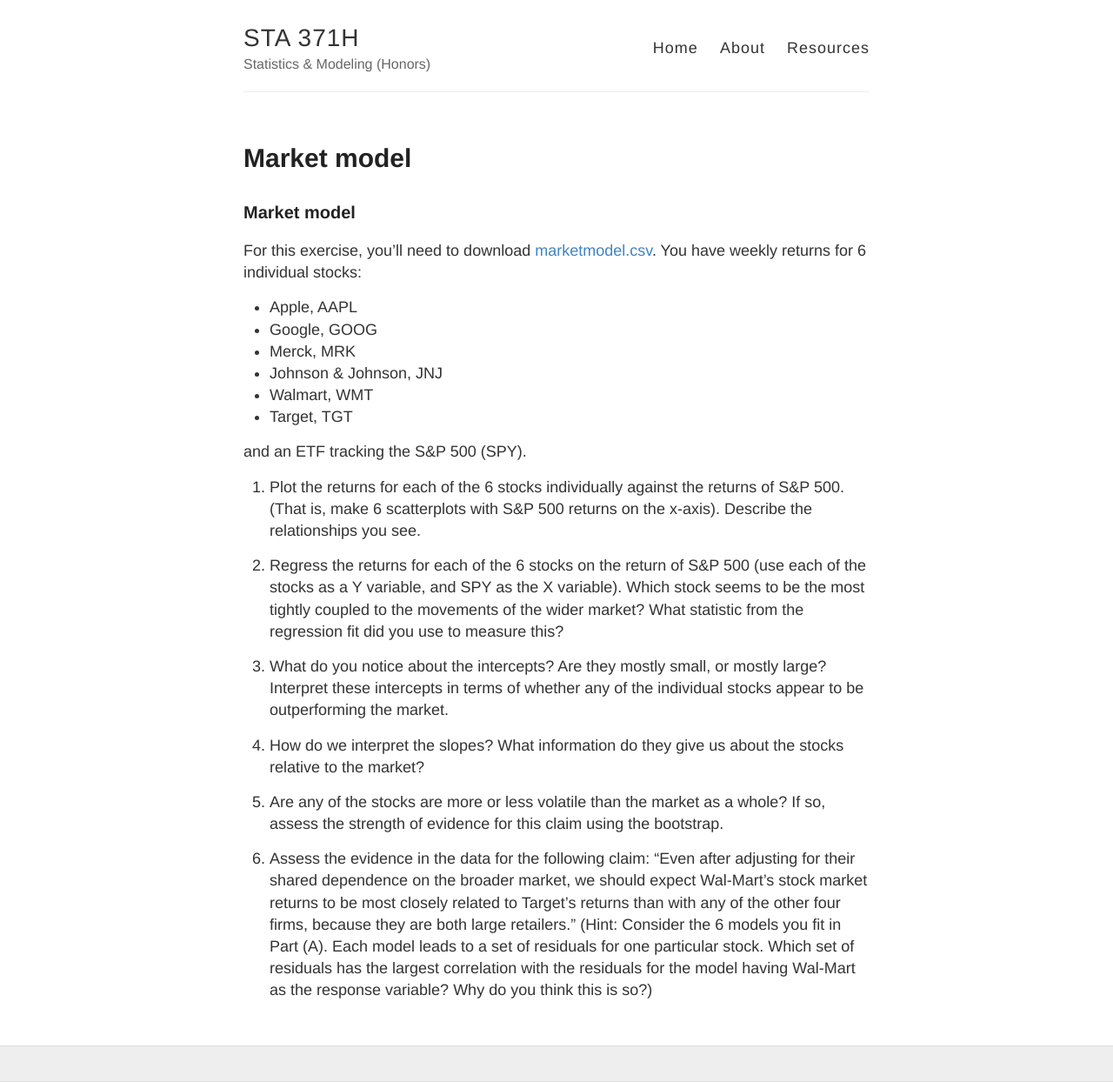
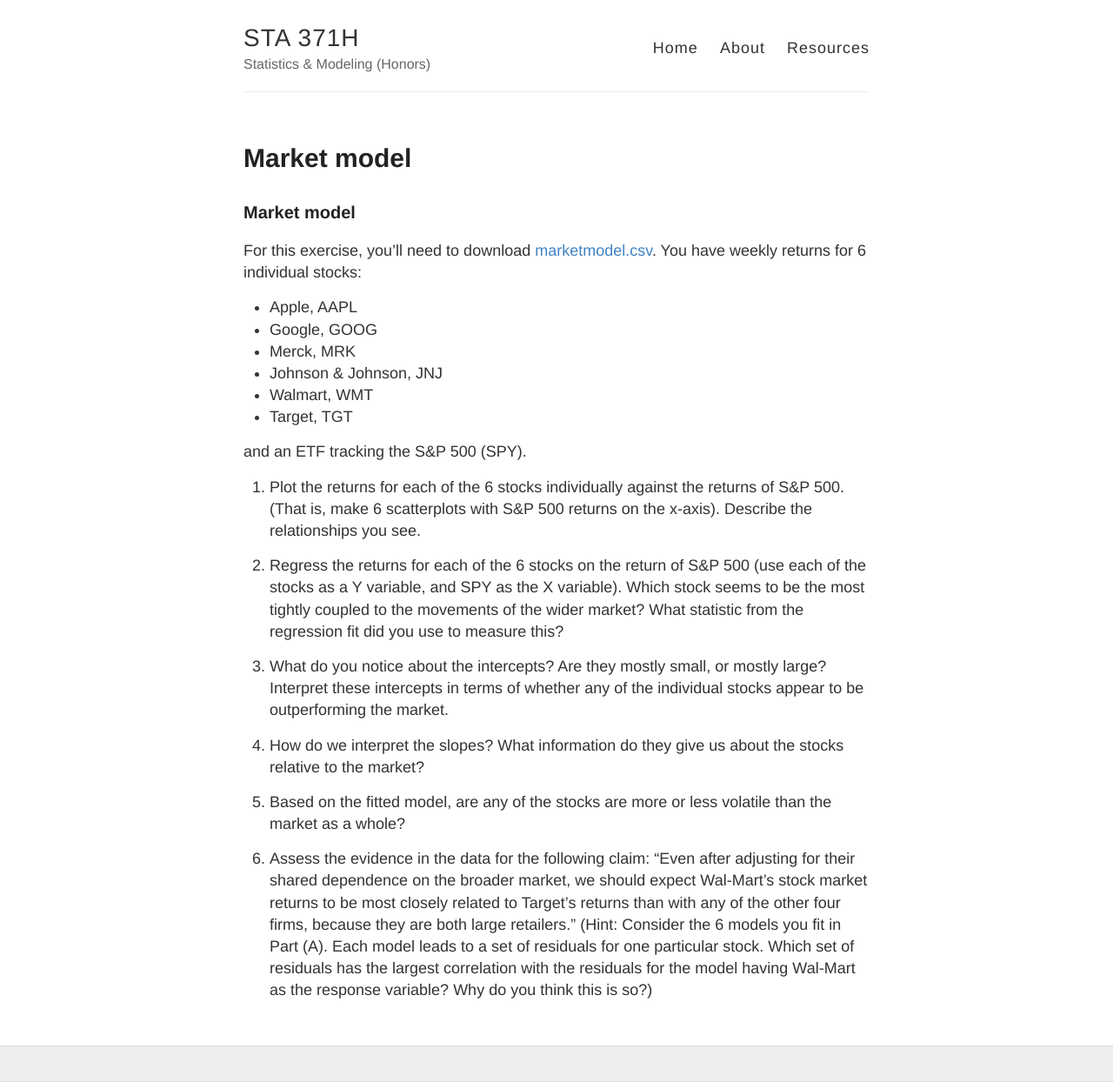
Before and after one commit to jaredsmurray/sta371h, a Jekyll site: the page built from docs/files/ex_capm.md, in a window 1280 px wide. Shown: the whole page at 87% size. Built offline with Jekyll 4.4.1, drawn with Linux system fonts in a browser that asks for light colours; our own code applies the rules of GitHub Pages for plain Markdown files.

Commit message:
Update ex_capm.md

```diff
--- a/docs/files/ex_capm.md
+++ b/docs/files/ex_capm.md
@@ -19,6 +19,6 @@
 
 4. How do we interpret the slopes? What information do they give us about the stocks relative to the market?
 
-5. Are any of the stocks are more or less volatile than the market as a whole? If so, assess the strength of evidence for this claim  using the bootstrap.
+5. Based on the fitted model, are any of the stocks are more or less volatile than the market as a whole?
 
 6. Assess the evidence in the data for the following claim: “Even after adjusting for their shared dependence on the broader market, we should expect Wal-Mart’s stock market returns to be most closely related to Target’s returns than with any of the other four firms, because they are both large retailers.” (Hint: Consider the 6 models you fit in Part (A). Each model leads to a set of residuals for one particular stock. Which set of residuals has the largest correlation with the residuals for the model having Wal-Mart as the response variable? Why do you think this is so?)
```
